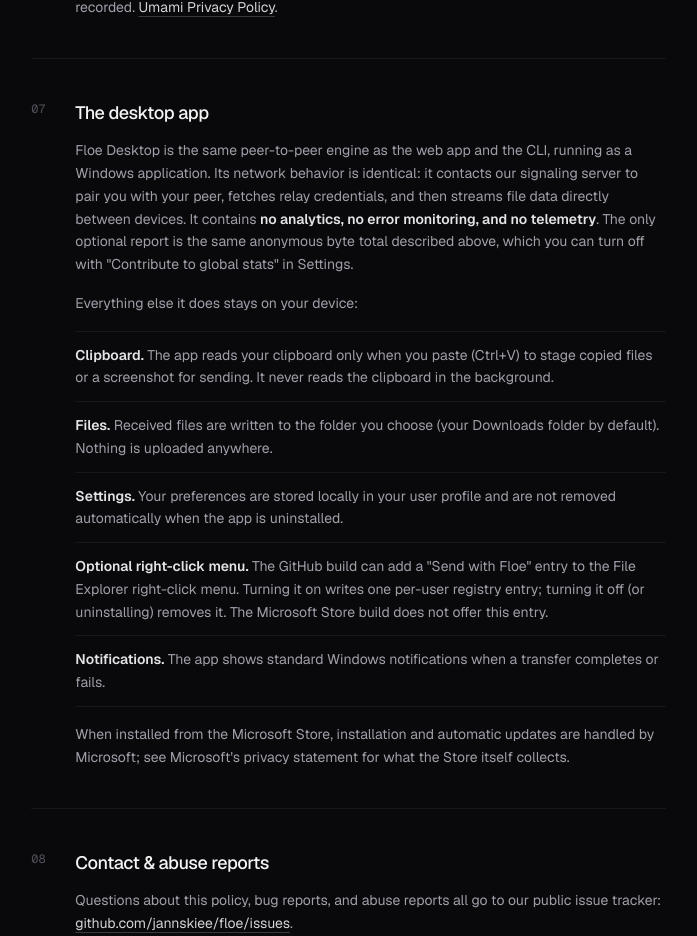
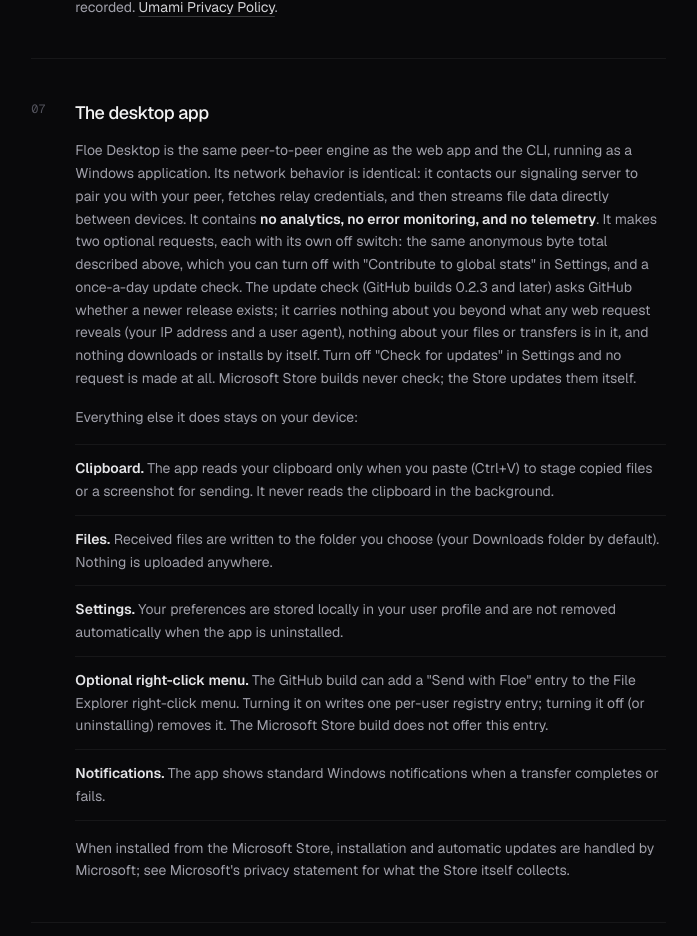
Before and after one commit to jannskiee/floe, a Next.js app in the folder client/: page /privacy in a window 1280 px wide. Shown: the part 2573-3509 px from the top of the page, without its empty margins (462-1159 px from the left). Built offline with nearby package versions, Linux system fonts and the light colour scheme; no server answers.

Commit message:
docs: describe the desktop update notice and disclose its check

```diff
--- a/client/app/privacy/page.tsx
+++ b/client/app/privacy/page.tsx
@@ -209,8 +209,15 @@
                     <strong className="font-semibold text-zinc-200">
                         no analytics, no error monitoring, and no telemetry
                     </strong>
-                    . The only optional report is the same anonymous byte total described above,
-                    which you can turn off with &quot;Contribute to global stats&quot; in Settings.
+                    . It makes two optional requests, each with its own off switch: the same
+                    anonymous byte total described above, which you can turn off with &quot;Contribute
+                    to global stats&quot; in Settings, and a once-a-day update check. The update check
+                    (GitHub builds 0.2.3 and later) asks GitHub whether a newer release exists; it
+                    carries nothing about you beyond what any web request reveals (your IP address
+                    and a user agent), nothing about your files or transfers is in it, and nothing
+                    downloads or installs by itself. Turn off &quot;Check for updates&quot; in
+                    Settings and no request is made at all. Microsoft Store builds never check; the
+                    Store updates them itself.
                 </p>
                 <p>Everything else it does stays on your device:</p>
                 <LegalList
```
Also changed, not shown: 8 other files (tests, documents, lock files or other folders).
